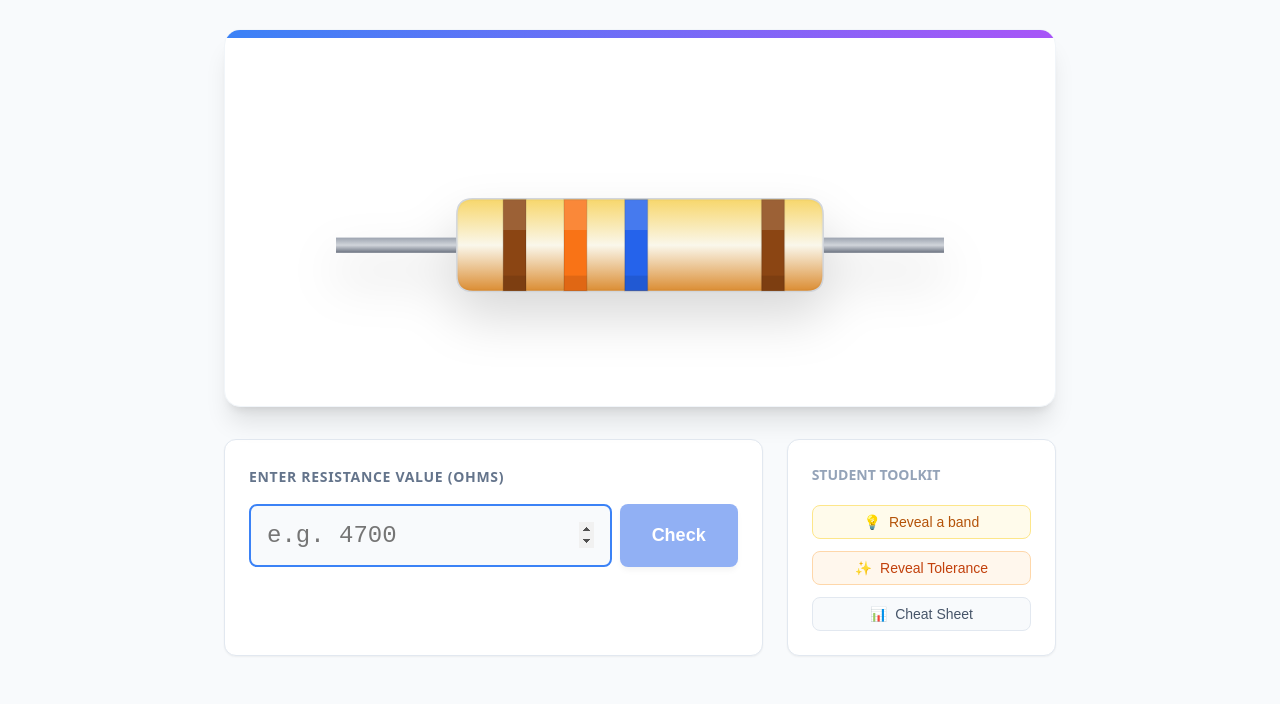
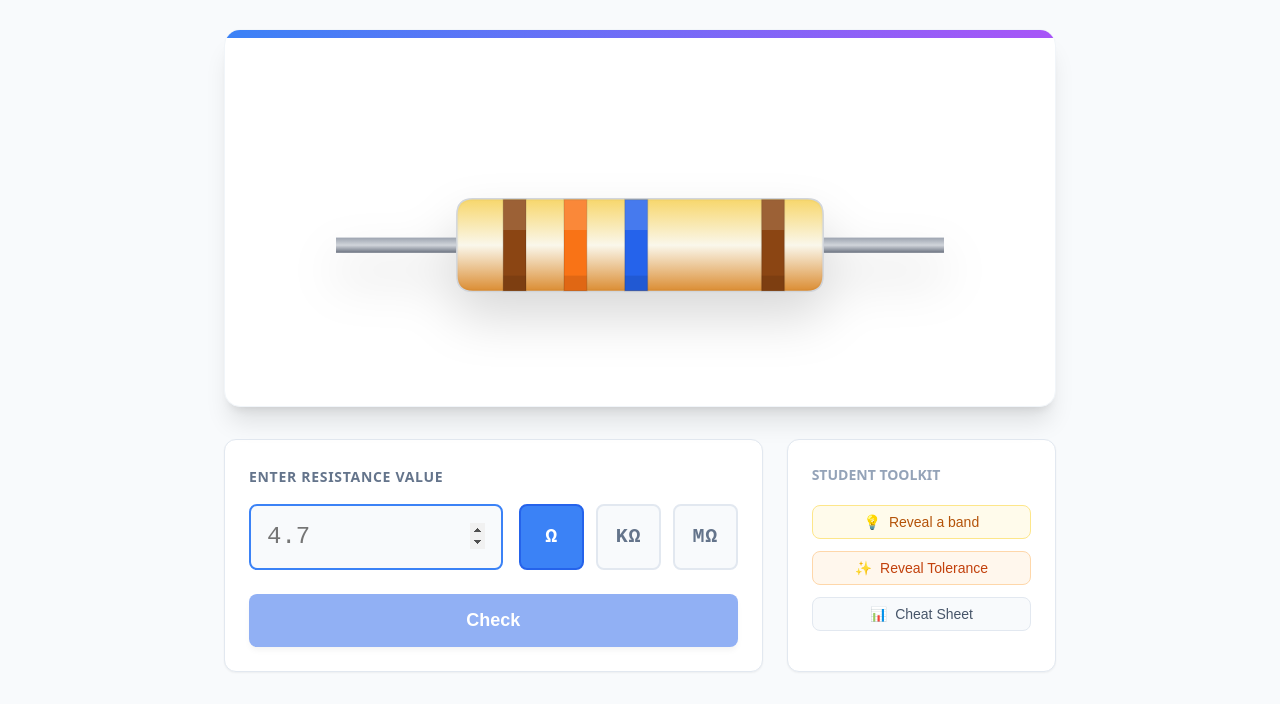
Before and after one commit to jasonvan/tools, a plain HTML site: page resistor-laboratory.html in a window 1280 px wide. Both pictures are taken after a click on the button "Practice". Shown: the part 168-872 px from the top of the page. Drawn offline with Linux system fonts and the light colour scheme.

Commit message:
UI updates

```diff
--- a/resistor-laboratory.html
+++ b/resistor-laboratory.html
@@ -228,6 +228,77 @@
       border-color: #3b82f6;
     }
 
+    /* Split input container */
+    .split-input {
+      display: flex;
+      gap: 1rem;
+      align-items: stretch;
+      flex-wrap: wrap;
+      margin-top: 1rem;
+    }
+
+    @media (max-width: 640px) {
+      .split-input {
+        flex-direction: column;
+      }
+    }
+
+    /* Number input portion */
+    .split-number {
+      flex: 1;
+      min-width: 200px;
+    }
+
+    /* Unit selector radio group */
+    .unit-selector-radio {
+      display: flex;
+      gap: 0.75rem;
+      flex: 1;
+      min-width: 0;
+    }
+
+    .radio-label {
+      flex: 1;
+      display: flex;
+      align-items: center;
+      justify-content: center;
+      padding: 1rem 1.5rem;
+      border-radius: 0.5rem;
+      border: 2px solid #e2e8f0;
+      background-color: #f8fafc;
+      cursor: pointer;
+      transition: all 0.2s;
+      position: relative;
+      min-width: 3.5rem;
+    }
+
+    .radio-label:hover {
+      border-color: #cbd5e1;
+      background-color: #f1f5f9;
+    }
+
+    .unit-radio {
+      position: absolute;
+      opacity: 0;
+      pointer-events: none;
+    }
+
+    .unit-radio:checked + .radio-text {
+      font-weight: bold;
+    }
+
+    .radio-label:has(.unit-radio:checked) {
+      background-color: #3b82f6;
+      border-color: #2563eb;
+      color: white;
+    }
+
+    .radio-text {
+      font-size: 1.25rem;
+      font-weight: 600;
+      font-family: monospace;
+    }
+
     .btn {
       padding: 1rem 2rem;
       border-radius: 0.5rem;
@@ -600,6 +671,7 @@
       padding: 0.25rem 0.5rem;
       border-radius: 0.25rem;
       border: 1px solid #e2e8f0;
+      font-size: 0.75rem;
     }
 
     .hint-indicator.tolerance {
@@ -634,6 +706,11 @@
       color: #64748b;
       text-transform: uppercase;
       letter-spacing: 0.05em;
+    }
+
+    .input-card .btn-primary {
+      width: 100%;
+      margin-top: 1.5rem;
     }
 
     .input-row {
@@ -925,15 +1002,6 @@
     }
 
     /* ==================== ANIMATIONS ==================== */
-    @keyframes fadeIn {
-      from { opacity: 0; transform: translateY(10px); }
-      to { opacity: 1; transform: translateY(0); }
-    }
-
-    .animate-fade-in {
-      animation: fadeIn 0.3s ease-out;
-    }
-
     @keyframes pulse {
       0%, 100% { opacity: 1; }
       50% { opacity: 0.7; }
@@ -1219,7 +1287,7 @@
       };
 
       main.innerHTML = `
-        <div class="container animate-fade-in pb-20">
+        <div class="container pb-20">
           <div class="section-header">
             <h2>Learn how to calculate the resistance</h2>
             <p>Change the bands to see how the resistance changes.</p>
@@ -1366,10 +1434,10 @@
       let hintIndicatorsHTML = '';
       if (digitHintLevel > 0 || viewingTolerance) {
         hintIndicatorsHTML = '<div class="hint-indicators">';
-        if (digitHintLevel >= 1) hintIndicatorsHTML += `<span class="hint-indicator">Band 1: ${COLOR_CODES[resistor.band1].value}</span>`;
-        if (digitHintLevel >= 2) hintIndicatorsHTML += `<span class="hint-indicator">Band 2: ${COLOR_CODES[resistor.band2].value}</span>`;
-        if (digitHintLevel >= 3) hintIndicatorsHTML += `<span class="hint-indicator">Mult: x${COLOR_CODES[resistor.multiplier].multiplier}</span>`;
-        if (viewingTolerance) hintIndicatorsHTML += `<span class="hint-indicator tolerance">Tol: +/-${COLOR_CODES[resistor.tolerance].tolerance}%</span>`;
+        if (digitHintLevel >= 1) hintIndicatorsHTML += `<span class="hint-indicator">Band 1 (TENS): ${COLOR_CODES[resistor.band1].value}</span>`;
+        if (digitHintLevel >= 2) hintIndicatorsHTML += `<span class="hint-indicator">Band 2 (ONES): ${COLOR_CODES[resistor.band2].value}</span>`;
+        if (digitHintLevel >= 3) hintIndicatorsHTML += `<span class="hint-indicator">Multiplier: x${COLOR_CODES[resistor.multiplier].multiplier}</span>`;
+        if (viewingTolerance) hintIndicatorsHTML += `<span class="hint-indicator tolerance">Tolerance: +/-${COLOR_CODES[resistor.tolerance].tolerance}%</span>`;
         hintIndicatorsHTML += '</div>';
       }
 
@@ -1385,18 +1453,33 @@
       } else {
         inputAreaHTML = `
           <form id="guess-form">
-            <label>Enter Resistance Value (Ohms)</label>
-            <div class="input-row">
-              <input type="number" step="any" class="input-field" placeholder="e.g. 4700" id="guess-input" value="${guess}" autofocus>
-              <button type="submit" class="btn btn-primary" ${!guess ? 'disabled' : ''}>Check</button>
+            <label>Enter Resistance Value</label>
+            <div class="split-input">
+              <input type="number" step="0.01" min="0.01" class="input-field split-number"
+                     placeholder="4.7" id="guess-number" autofocus>
+              <div class="unit-selector-radio">
+                <label class="radio-label">
+                  <input type="radio" name="unit" value="1" class="unit-radio" checked>
+                  <span class="radio-text">Ω</span>
+                </label>
+                <label class="radio-label">
+                  <input type="radio" name="unit" value="1000" class="unit-radio">
+                  <span class="radio-text">kΩ</span>
+                </label>
+                <label class="radio-label">
+                  <input type="radio" name="unit" value="1000000" class="unit-radio">
+                  <span class="radio-text">MΩ</span>
+                </label>
+              </div>
             </div>
+            <button type="submit" class="btn btn-primary" ${!guess ? 'disabled' : ''}>Check</button>
             ${feedback === 'incorrect' ? '<div class="feedback-incorrect"><span>Not quite! Try again.</span></div>' : ''}
           </form>
         `;
       }
 
       main.innerHTML = `
-        <div class="container animate-fade-in">
+        <div class="container">
           <div class="practice-header">
             <div>
               <h2>Practice Mode</h2>
@@ -1446,12 +1529,31 @@
       // Event listeners
       const form = document.getElementById('guess-form');
       if (form) {
-        const input = document.getElementById('guess-input');
+        const numberInput = document.getElementById('guess-number');
+        const unitRadios = document.querySelectorAll('.unit-radio');
         const submitBtn = form.querySelector('button[type="submit"]');
 
-        input.addEventListener('input', (e) => {
-          state.practice.guess = e.target.value;
-          submitBtn.disabled = !e.target.value;
+        // Helper function to update guess value
+        const updateGuess = () => {
+          const baseNumber = parseFloat(numberInput.value);
+          const checkedRadio = document.querySelector('.unit-radio:checked');
+          const multiplier = parseFloat(checkedRadio.value);
+
+          if (!isNaN(baseNumber) && baseNumber > 0) {
+            state.practice.guess = (baseNumber * multiplier).toString();
+            submitBtn.disabled = false;
+          } else {
+            state.practice.guess = '';
+            submitBtn.disabled = true;
+          }
+        };
+
+        // Update on number input change
+        numberInput.addEventListener('input', updateGuess);
+
+        // Update on unit radio change
+        unitRadios.forEach(radio => {
+          radio.addEventListener('change', updateGuess);
         });
 
         form.addEventListener('submit', (e) => {
@@ -1535,7 +1637,7 @@
       }
 
       main.innerHTML = `
-        <div class="container animate-fade-in">
+        <div class="container">
           <div class="section-header">
             <h2>Upload Resistor Image</h2>
             <p>Upload a photo of a resistor to analyze its colors and calculate its resistance value.</p>
```
